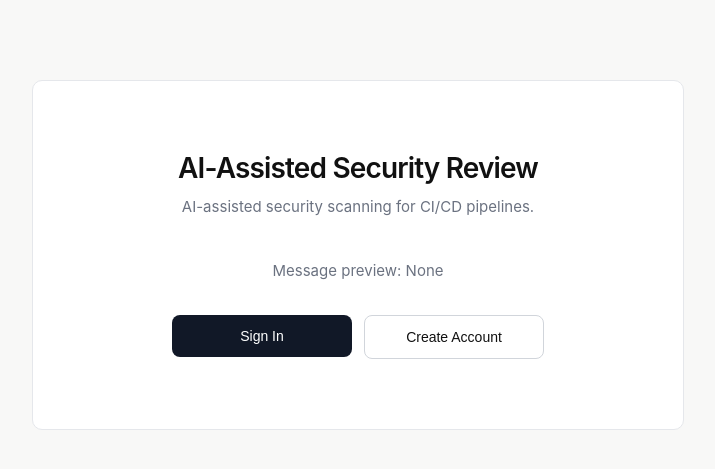
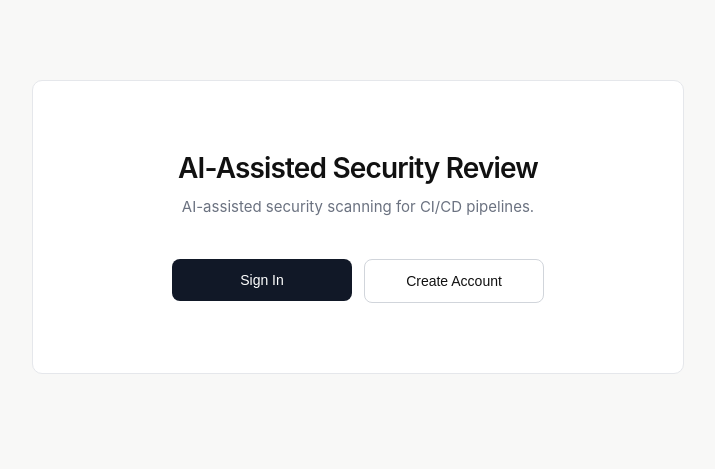
Before and after one commit to preesha2010/ai-sec-app, a Flask app: page / in a window 1280 px wide. Shown: the part 58-527 px from the top of the page, without its empty margins (282-997 px from the left). Run offline with Flask 3, Linux system fonts and the light colour scheme.

Commit message:
revert to original

```diff
--- a/templates/home.html
+++ b/templates/home.html
@@ -12,20 +12,21 @@
             AI-assisted security scanning for CI/CD pipelines.
         </p>
 
-        <!-- TEST: unsafe echo of user input to check HTML scanning -->
-        <p class="subtitle">
-            Message preview: {{ request.args.get('msg') | safe }}
-        </p>
         <div style="display:flex; gap:12px; justify-content:center;">
+
             <a href="/login" style="flex:1; max-width:180px;">
                 <button>Sign In</button>
             </a>
+
             <a href="/register" style="flex:1; max-width:180px;">
                 <button style="background:white; color:#111111; border:1px solid #d1d5db;">
                     Create Account
                 </button>
             </a>
+
         </div>
+
     </div>
+
 </div>
 {% endblock %}
```
Also changed, not shown: .github/scripts/scan.py.
